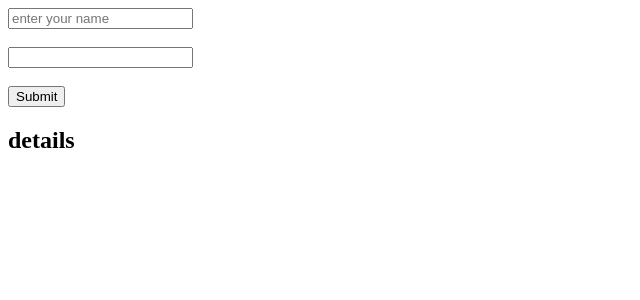
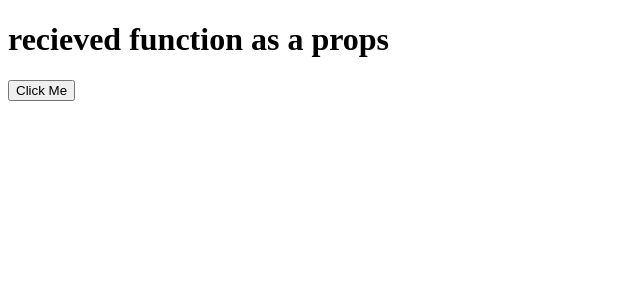
Before and after one commit to Zulqarnain-AI/react_practice_set, a React (Vite) app: page / in a window 1280 px wide. Shown: the top 300 px of the page, without its empty margins (0-640 px from the left). Built offline with nearby package versions, Linux system fonts and the light colour scheme.

Commit message:
practiced how to pass function as a prop in react

```diff
--- a/src/App.jsx
+++ b/src/App.jsx
@@ -1,8 +1,5 @@
 // import { useState } from 'react'
 // import './App.css'
-
-import UncontrolledComponent from "./UncontrolledComponent"
-
 // import './css/style.css'
 
 // import Checkbox from './Checkbox'
@@ -15,6 +12,8 @@ import UncontrolledComponent from "./UncontrolledComponent"
 // import ForModularCss from './forModulCss'
 // import UseRefHook from './UseRefHook'
 // import StyledComponent from "./styledComponent"
+// import UncontrolledComponent from "./UncontrolledComponent"
+import ToPassFunctionAsProps from './ToPassFunctionAsProps'
 
 function App() {
 
@@ -27,7 +26,9 @@ function App() {
   // const [count, setCount] = useState(0)
   // const [data, setData] = useState(0)
   // const [hide, setHide] = useState(false)
-
+  const handleClick = (name) => {
+    alert(name+" Button Clicked")
+  }
   return (
     <>
       {/* <Checkbox />
@@ -47,9 +48,8 @@ function App() {
       {/* <ForModularCss /> */}
       {/* <UseRefHook /> */}
       {/* <StyledComponent /> */}
-
-      <UncontrolledComponent />
-
+      {/* <UncontrolledComponent /> */}
+      <ToPassFunctionAsProps Propfunction={handleClick} />
 
     </>
   )
--- /dev/null
+++ b/src/ToPassFunctionAsProps.jsx
@@ -0,0 +1,11 @@
+
+
+function ToPassFunctionAsProps({ Propfunction }) {
+    return (
+        <div>
+            <h1>recieved function as a props</h1>
+            <button onClick={()=>Propfunction('ali')}>Click Me</button>
+        </div>
+    )
+}
+export default ToPassFunctionAsProps
```
